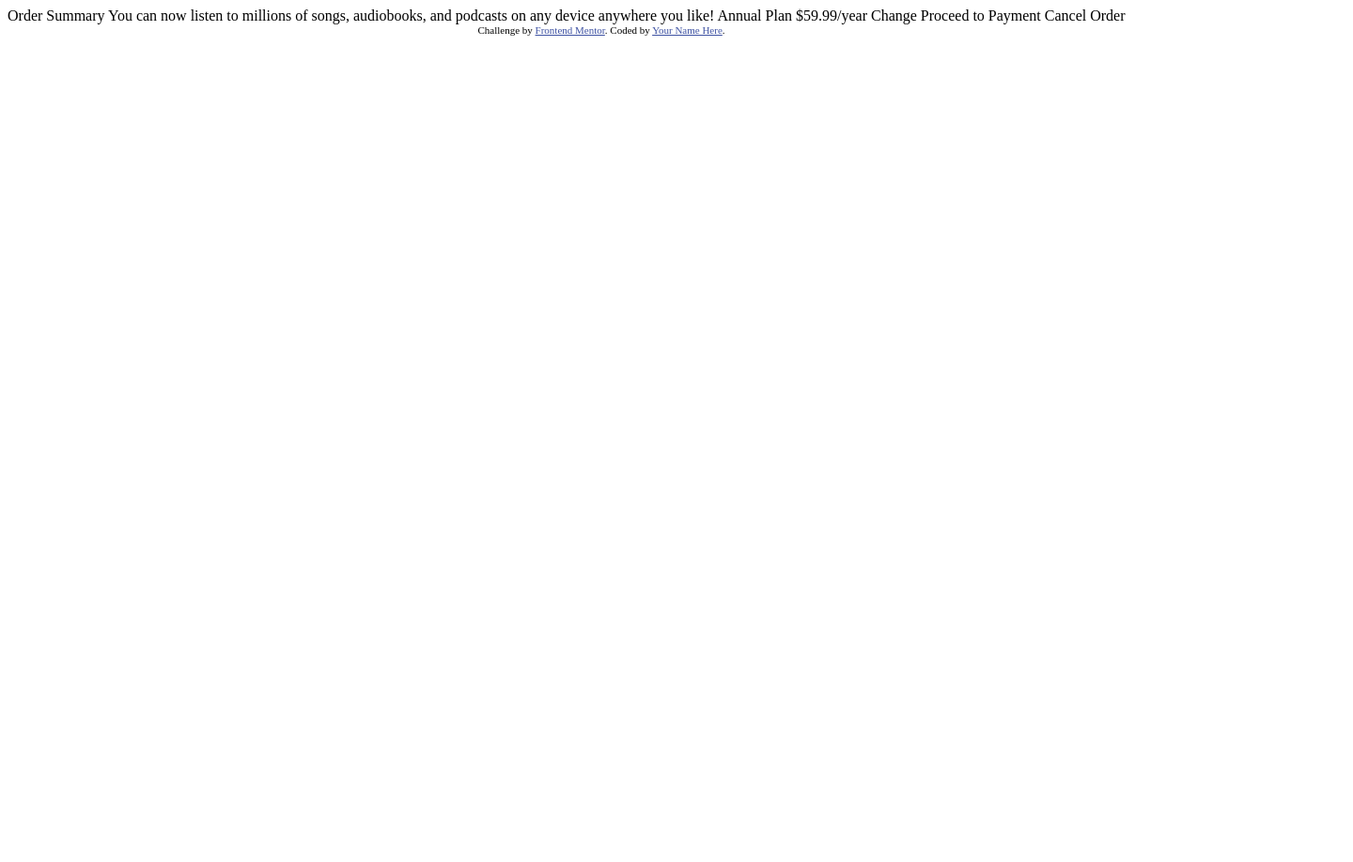
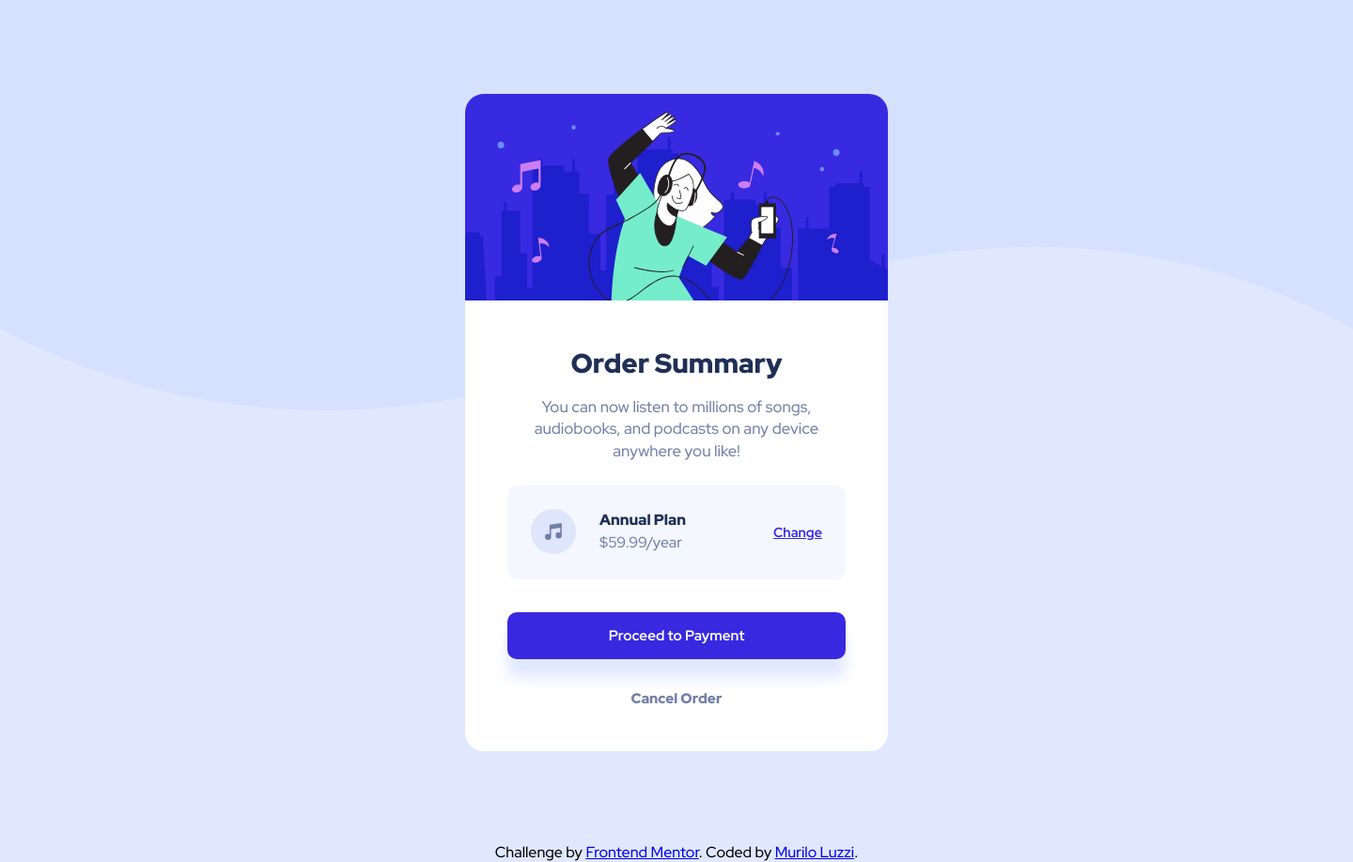
Before and after one commit to mlzzi/order-summary-component, a plain HTML site: page index.html in a window 1280 px wide. Shown: the whole page at 94% size, 1440 px wide, since content can reach past the window. Before the commit the page ends 800 px from the top, so only its background shows below. Drawn offline with Linux system fonts and the light colour scheme.

Commit message:
Desktop version almost done. index.html and style.css

```diff
--- a/index.html
+++ b/index.html
@@ -5,33 +5,48 @@
   <meta name="viewport" content="width=device-width, initial-scale=1.0"> <!-- displays site properly based on user's device -->
 
   <link rel="icon" type="image/png" sizes="32x32" href="./images/favicon-32x32.png">
+  <link rel="stylesheet" href="reset.css">
+  <link rel="stylesheet" href="style.css">
+  <link rel="preconnect" href="https://fonts.googleapis.com">
+  <link rel="preconnect" href="https://fonts.gstatic.com" crossorigin>
+  <link href="https://fonts.googleapis.com/css2?family=Red+Hat+Display:wght@500;700;900&display=swap" rel="stylesheet">
 
   <title>Frontend Mentor | Order summary card</title>
 
-  <!-- Feel free to remove these styles or customise in your own stylesheet 👍 -->
-  <style>
-    .attribution { font-size: 11px; text-align: center; }
-    .attribution a { color: hsl(228, 45%, 44%); }
-  </style>
 </head>
 <body>
 
-  Order Summary
+  <main>
+    <img id="hero" src="images/illustration-hero.svg">
 
-  You can now listen to millions of songs, audiobooks, and podcasts on any
-  device anywhere you like!
+    <h1>Order Summary</h1>
 
-  Annual Plan
-  $59.99/year
+    <p class="explanation">You can now listen to millions of songs, audiobooks, and podcasts on any
+    device anywhere you like!</p>
 
-  Change
+    <div class="plan">
+      <img class="music-icon" src="images/icon-music.svg">
 
-  Proceed to Payment
-  Cancel Order
+      <div class="annual-plan">
+        <h2>Annual Plan</h2>
+        <p>$59.99/year</p>
+      </div>
+
+      <p class="change">Change</p>
+    </div>
+
+    <div class="button">
+      <p class="button-text">Proceed to Payment</p>
+    </div>
+
+    <div class="cancel">
+      <p>Cancel Order</p>
+    </div>
+  </main>
 
   <div class="attribution">
     Challenge by <a href="https://www.frontendmentor.io?ref=challenge" target="_blank">Frontend Mentor</a>.
-    Coded by <a href="#">Your Name Here</a>.
+    Coded by <a href="#">Murilo Luzzi</a>.
   </div>
 </body>
 </html>
--- /dev/null
+++ b/reset.css
@@ -0,0 +1,48 @@
+/* http://meyerweb.com/eric/tools/css/reset/
+   v2.0 | 20110126
+   License: none (public domain)
+*/
+
+html, body, div, span, applet, object, iframe,
+h1, h2, h3, h4, h5, h6, p, blockquote, pre,
+a, abbr, acronym, address, big, cite, code,
+del, dfn, em, img, ins, kbd, q, s, samp,
+small, strike, strong, sub, sup, tt, var,
+b, u, i, center,
+dl, dt, dd, ol, ul, li,
+fieldset, form, label, legend,
+table, caption, tbody, tfoot, thead, tr, th, td,
+article, aside, canvas, details, embed,
+figure, figcaption, footer, header, hgroup,
+menu, nav, output, ruby, section, summary,
+time, mark, audio, video {
+	margin: 0;
+	padding: 0;
+	border: 0;
+	font-size: 100%;
+	font: inherit;
+	vertical-align: baseline;
+}
+/* HTML5 display-role reset for older browsers */
+article, aside, details, figcaption, figure,
+footer, header, hgroup, menu, nav, section {
+	display: block;
+}
+body {
+	line-height: 1;
+}
+ol, ul {
+	list-style: none;
+}
+blockquote, q {
+	quotes: none;
+}
+blockquote:before, blockquote:after,
+q:before, q:after {
+	content: '';
+	content: none;
+}
+table {
+	border-collapse: collapse;
+	border-spacing: 0;
+}
--- /dev/null
+++ b/style.css
@@ -0,0 +1,124 @@
+body {
+    background-color: hsl(225, 100%, 94%);
+    background-image: url(images/pattern-background-desktop.svg);
+    background-repeat: no-repeat;
+    width: 1440px;
+    font-family: 'Red Hat Display', sans-serif;
+}
+
+main {
+    background-color: #FFFFFF;
+    display: block;
+    width: 450px;
+    height: 700px;
+    margin: 100px auto;
+    border-radius: 20px;
+}
+
+#hero {
+    width: 100%;
+    border-radius: 20px 20px 0 0;
+}
+
+h1 {
+    text-align: center;
+    margin: 50px 0 20px 0;
+    font-weight: 900;
+    font-size: 1.8em;
+    font-style: bold;
+    color: hsl(223, 47%, 23%);
+}
+
+.explanation {
+    text-align: center;
+    font-size: 1.05em;
+    font-weight: 500;
+    line-height: 1.4em;
+    width: 75%;
+    margin: 0 auto;
+    color: hsl(224, 23%, 55%);
+}
+
+.plan {
+    display: block;
+    background-color: hsl(225, 100%, 98%);
+    margin: 25px auto;
+    width: 80%;
+    height: 100px;
+    border-radius: 10px;
+}
+
+.annual-plan {
+    display: inline-block;
+    margin: 25px 0;
+    line-height: 1.5em;
+}
+
+.annual-plan h2 {
+    font-weight: 900;
+    color: hsl(223, 47%, 23%);
+}
+
+.annual-plan p {
+    color: hsl(224, 23%, 55%);
+}
+
+.change {
+    float: right;
+    font-size: 0.9em;
+    font-weight: 700;
+    text-decoration: underline;
+    margin: 43px 25px;
+    color: hsl(245, 75%, 52%);
+}
+
+.change:hover {
+    cursor: pointer;
+    text-decoration: none;
+    color: hsl(245, 100%, 70%);
+}
+
+.music-icon {
+    float: left;
+    margin: 25px;
+}
+
+.button {
+    display: flex;
+    background-color: hsl(245, 75%, 52%);
+    margin: 35px auto;
+    width: 80%;
+    height: 50px;
+    border-radius: 10px;
+    justify-content: center;
+    align-items: center;
+    box-shadow: 0 20px 15px hsl(225, 100%, 94%);
+}
+
+.button-text {
+    color: #FFFFFF;
+    font-weight: 700;
+    font-size: 0.95em;
+}
+
+.button:hover {
+    cursor: pointer;
+    background-color: hsl(245, 100%, 70%);
+}
+
+.cancel p {
+    display: block;
+    color: hsl(224, 23%, 55%);
+    font-size: 0.95em;
+    font-weight: 900;
+    text-align: center;
+}
+
+.cancel p:hover {
+    cursor: pointer;
+    color:hsl(223, 47%, 23%)
+}
+
+.attribution {
+    text-align: center;
+}
```
Also changed, not shown: design/Screenshot from 2021-08-18 19-38-14.png (added), design/Screenshot from 2021-08-18 21-23-51.png (added).
